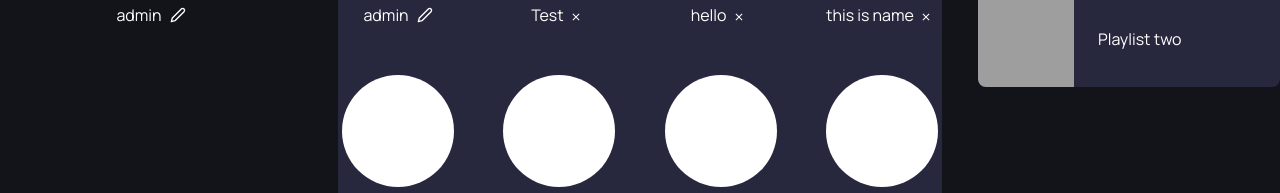
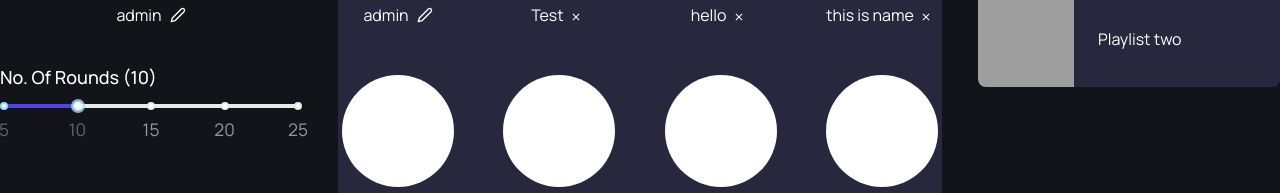
Before and after one commit to boidushya/vinyl-client, a Next.js app: page /join in a window 1280 px wide. Shown: the part 257-450 px from the top of the page. Built offline with nearby package versions, Linux system fonts and the light colour scheme; grey boxes are pictures that could not be loaded; some icons are missing.

Commit message:
feat: add round slider

```diff
--- a/components/GameSettingPanel/GameSettingPanel.tsx
+++ b/components/GameSettingPanel/GameSettingPanel.tsx
@@ -1,4 +1,6 @@
-import React from "react";
+import React, { useState } from "react";
+import Slider from "rc-slider";
+import "rc-slider/assets/index.css";
 import Profile from "components/Profile/Profile";
 import Button from "components/Button/Button";
 
@@ -7,12 +9,34 @@ interface GameSettingPanelProps {}
 const username = "admin";
 
 const GameSettingPanel: React.FC<GameSettingPanelProps> = () => {
+	const [rounds, setRounds] = useState<number>(10);
+
+	const handleRoundChange = (value: number | number[]) => {
+		if (Array.isArray(value)) setRounds(value[0]);
+		else setRounds(value);
+	};
+
 	const startGame = () => {};
 	return (
 		<div className="flex flex-col gap-5 pt-9 h-full">
 			<h2 className="text-xl font-semibold">Settings</h2>
 			<div className="flex justify-center items-center p-4">
 				<Profile username={username} isEditable />
+			</div>
+			<div>
+				<h2 className="text-lg font-medium">
+					No. Of Rounds ({rounds})
+				</h2>
+				<div className="mx-1 pt-2">
+					<Slider
+						min={5}
+						max={25}
+						defaultValue={10}
+						marks={{ 5: 5, 10: 10, 15: 15, 20: 20, 25: 25 }}
+						step={null}
+						onChange={handleRoundChange}
+					/>
+				</div>
 			</div>
 			<div className="justify-self-end mt-auto">
 				<Button onClick={startGame} className="w-full">
--- a/styles/globals.scss
+++ b/styles/globals.scss
@@ -92,3 +92,14 @@ a {
 		background: black;
 	}
 }
+
+
+//slider
+.rc-slider-mark{
+	font-size: 13pt !important;
+	color: #fff !important;
+}
+
+.rc-slider-track {
+	background-color: #4f46e5 !important;
+}
```
